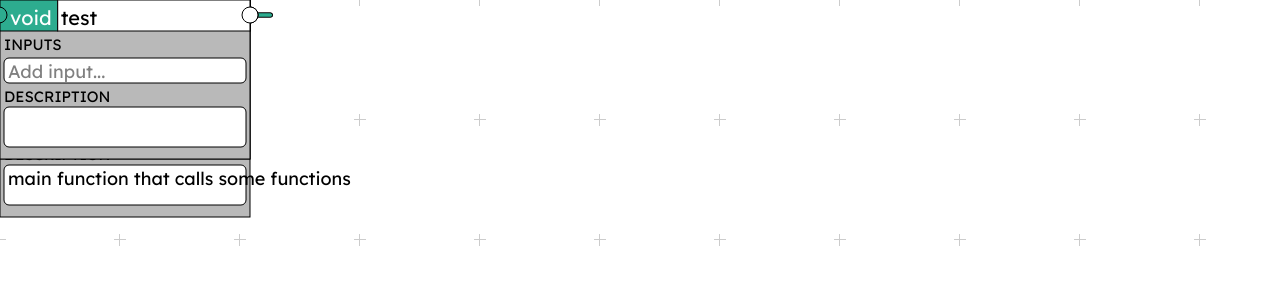
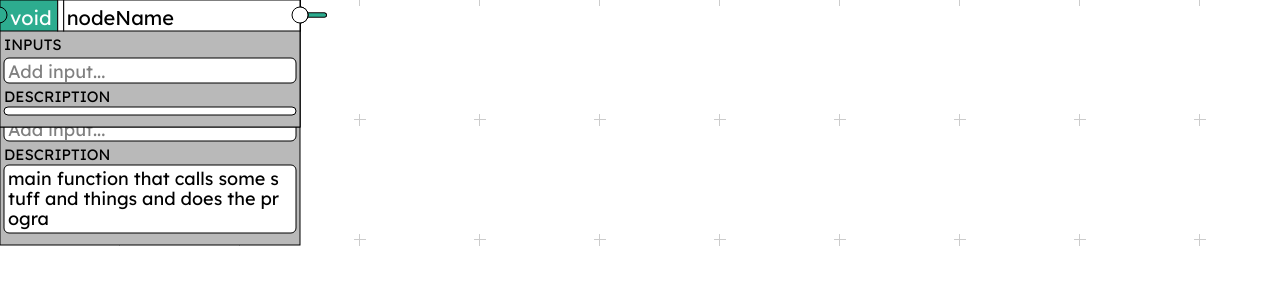
Before and after one commit to multiii/GraphToCode, a Next.js app in the folder my-app/: page /editor in a window 1280 px wide. Shown: the top 300 px of the page. Built offline with nearby package versions, Linux system fonts and the light colour scheme.

Commit message:
stretching nodes

```diff
--- a/my-app/app/editor/canvas.js
+++ b/my-app/app/editor/canvas.js
@@ -66,7 +66,35 @@ export default function Editor() {
 
         renderConnections(node);
 
-        let computedHeight = 90 + (node.inputs.length+1)*29 + 40;
+        ctx.font = "18px lexend";
+        //measure input widths as well to get length
+        for(let i = 0; i < node.inputs.length; i++){
+            let textWidth = ctx.measureText(node.inputs[i].text).width;
+            node.width = Math.max(node.width, textWidth+14);
+        }
+
+
+        //find the height of description
+        let pos1 = 0;
+        let pos2 = 0;
+        let descriptionTop = 0;
+
+        let descriptionText = [];
+
+
+        for(let i = 0; i < node.naturalLanguageDescription.text.length; i++){
+            if(ctx.measureText(node.naturalLanguageDescription.text.substring(pos1, pos2)).width >= node.width-30 || i == node.naturalLanguageDescription.text.length-1){
+
+                descriptionText.push(node.naturalLanguageDescription.text.substring(pos1, pos2));
+                pos1 = pos2;
+                descriptionTop += 20;
+            }
+            pos2++;
+        }
+
+        descriptionTop += 8;
+        node.descriptionHeight = descriptionTop;
+        let computedHeight = 90 + (node.inputs.length+1)*29 + descriptionTop;
 
         ctx.strokeStyle = "black"; RenderProperties.colors.secondary2;
         ctx.lineWidth = 1;
@@ -83,21 +111,27 @@ export default function Editor() {
         ctx.shadowBlur = 0;
         ctx.shadowColor = "";
 
-        let type = node.nodeType;
-        let namespace = node.nodeNamespace;
-        let symbol = node.nodeName;
+        let type = node.nodeType.text;
+        let namespace = node.nodeNamespace.text;
+        let symbol = node.nodeName.text;
 
         let textSize = 25;
 
         ctx.font = "20px lexend";
 
         let typeWidth = ctx.measureText(type).width+6+10;
-        let namespaceWidth = ctx.measureText(namespace).width+6*ctx.measureText(namespace).width;
-        let symbolWidth = ctx.measureText(symbol).width+6;
+        let namespaceWidth = ctx.measureText(namespace).width+6;
+        let symbolWidth = ctx.measureText(symbol).width+12;
         let totalWidth = typeWidth + namespaceWidth + symbolWidth;
+
+        node.width = Math.max(node.width, totalWidth);
+        node.width = Math.max(250, node.width);
 
         ctx.fillStyle = RenderProperties.colors.secondary2;
 
+        node.typeWidth = typeWidth;
+        node.namespaceWidth = namespaceWidth;
+        node.nameWidth =  symbolWidth;
 
 
         ctx.fillRect(node.x, node.y, typeWidth, textSize + 6);
@@ -134,7 +168,10 @@ export default function Editor() {
         let inputTop = 2*textSize+8 + 10;
 
         ctx.font = "18px lexend";
+
+
         for(let i = 0; i < node.inputs.length+1; i++){
+
             ctx.strokeStyle = "black";
 
             let editOn = (i < node.inputs.length && View.activeNodeFeature == node.inputs[i]);
@@ -148,6 +185,8 @@ export default function Editor() {
             ctx.fill();
             ctx.stroke();
             ctx.fillStyle = "black";
+
+
 
             if(editOn && Math.sin(Date.now()/200) > 0){
                 ctx.fillStyle = "black";
@@ -170,8 +209,11 @@ export default function Editor() {
         ctx.fillText("DESCRIPTION", node.x+4, node.y+inputTop+5);
         inputTop += 20;
 
-        let descriptionHeight = 40;
+        let descriptionHeight = descriptionTop;
 
+        if(node.naturalLanguageDescription == View.activeNodeFeature){
+            ctx.strokeStyle = "blue";
+        }
         ctx.fillStyle = "white";
         ctx.beginPath();
         ctx.roundRect(node.x+4, node.y+inputTop-10, node.width-8, descriptionHeight, 5);
@@ -180,8 +222,11 @@ export default function Editor() {
 
         ctx.fillStyle = "black";
         ctx.font = "18px lexend";
-        ctx.fillText(node.naturalLanguageDescription, node.x+8, node.y+inputTop+10);
+        //ctx.fillText(node.naturalLanguageDescription, node.x+8, node.y+inputTop+10);
 
+        for(let i in descriptionText){
+            ctx.fillText(descriptionText[i], node.x+8, node.y+inputTop+10+20*i);
+        }
 
         inputTop += 29;
 
@@ -295,18 +340,22 @@ export default function Editor() {
 
     function createNode(){
         let node = {
-            nodeType: "void",
-            nodeNamespace: "",
-            nodeName: "test",
+            nodeType: {text: "void"},
+            nodeNamespace: {text: ""},
+            nodeName: {text: "nodeName"},
             inputs: [],
-            naturalLanguageDescription: "",
+            naturalLanguageDescription: {text: ""},
             dependencies: [],
             parentFile: ".hpp",
             code: "",
             x: 0,
             y: 0,
-            width: 250,
-            height: 0
+            width: 300,
+            descriptionHeight: 0,
+            height: 0,
+            typeWidth: 0,
+            namespaceWidth: 0,
+            nameWidth: 0
         }
         return node;
     }
@@ -338,15 +387,31 @@ export default function Editor() {
                             node.inputs.push({text: ""});
 
                         }
-                        View.activeFeatureTextPosition = node.inputs[j].text.length;
+
                         View.activeNodeFeature = node.inputs[j];
                         //alert("a");
                     }
                 }
 
+                //decription box
+                if(isPointInNode(x, y, {x: node.x, y: node.y+107+29*nodes[i].inputs.length, width: node.width, height: node.descriptionHeight})){
+                    View.activeNodeFeature = node.naturalLanguageDescription;
+                }
+
+                //stuff ashyfihaussdfghjbhljadflhjksfg
+                if(isPointInNode(x, y, {x: node.x, y: node.y, width: node.typeWidth, height: 20}))
+                    View.activeNodeFeature = node.nodeType;
+                if(isPointInNode(x, y, {x: node.x+node.typeWidth, y: node.y, width: node.namespaceWidth, height: 20}))
+                    View.activeNodeFeature = node.nodeNamespace;
+                if(isPointInNode(x, y, {x: node.x+node.typeWidth+node.namespaceWidth, y: node.y, width: node.nameWidth, height: 20}))
+                    View.activeNodeFeature = node.nodeName;
+
+
                 if(isPointInNode(x, y, getNodeLeftConnectionPoint(node))){
                     //activeNodeFeature = k
                 }
+                if(View.activeNodeFeature != null)
+                    View.activeFeatureTextPosition = View.activeNodeFeature.text.length;
             }
         }
     }
@@ -354,13 +419,14 @@ export default function Editor() {
     nodes.push(createNode());
     nodes.push(createNode());
     nodes.push(createNode());
-    nodes[0].nodeType = "int"; nodes[0].nodeName = "main";
+    nodes[0].nodeType.text = "int"; nodes[0].nodeName.text = "main";
     nodes[0].dependencies.push(nodes[1]); nodes[0].dependencies.push(nodes[2]);
     nodes[0].inputs = [{text: "int argc"}, {text: "const char* argv[]"}];
-    nodes[0].naturalLanguageDescription = "main function that calls some functions";
+    nodes[0].naturalLanguageDescription.text = "main function that calls some stuff and things and does the program";
 
     function render(){
-        ctx.clearRect(0, 0, canvas.width, canvas.height);
+        ctx.fillStyle = RenderProperties.colors.primary;
+        ctx.fillRect(0, 0, canvas.width, canvas.height);
 
         renderGrid(Math.round(View.scale/2));
 
```
Also changed, not shown: 2 other files (tests, documents, lock files or other folders).
